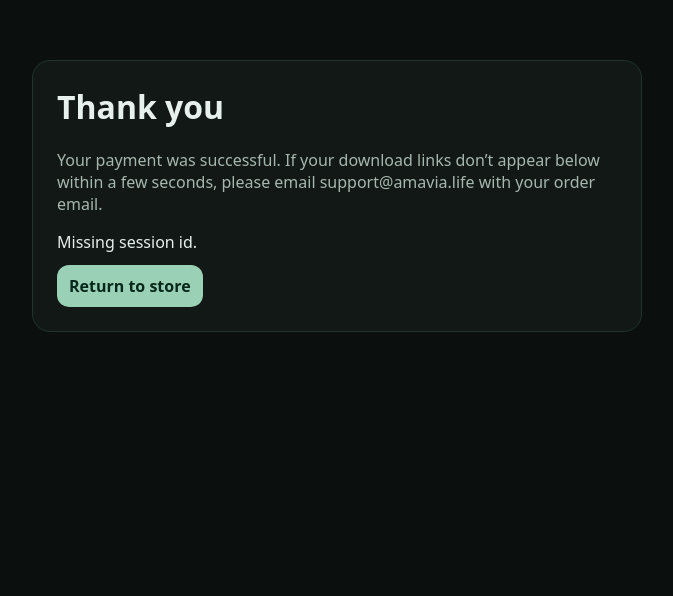
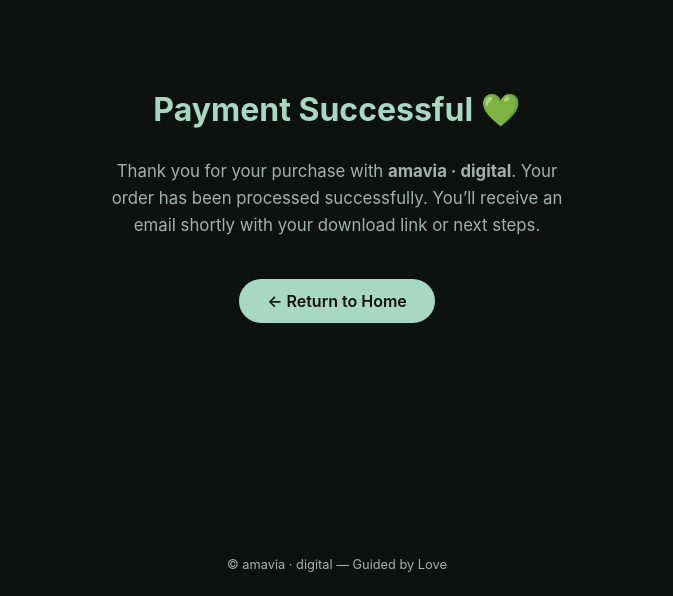
Before and after one commit to amavialife/amavia-cart, a plain HTML site: page success.html in a window 1280 px wide. Shown: the part 204-800 px from the top of the page, without its empty margins (303-976 px from the left). Drawn offline with Linux system fonts and the light colour scheme.

Commit message:
Update success.html

```diff
--- a/success.html
+++ b/success.html
@@ -1,43 +1,79 @@
-<!doctype html>
+<!DOCTYPE html>
 <html lang="en">
 <head>
-  <meta charset="utf-8" />
-  <meta name="viewport" content="width=device-width, initial-scale=1" />
-  <title>Thank you · Amavia</title>
+  <meta charset="UTF-8" />
+  <meta name="viewport" content="width=device-width, initial-scale=1.0" />
+  <title>Thank You | amavia · digital</title>
   <style>
-    body{font-family:system-ui,-apple-system,Segoe UI,Roboto,Helvetica,Arial,sans-serif;margin:0;background:#0b0f0e;color:#e8f0ed;display:grid;place-items:center;min-height:100vh}
-    .panel{max-width:560px;background:#111815;border:1px solid #22332c;border-radius:18px;padding:24px}
-    h1{margin-top:0}
-    .muted{color:#a7b7af}
-    a.btn{display:inline-block;margin-top:12px;background:#9ad0b5;color:#06281b;text-decoration:none;padding:10px 12px;border-radius:12px;font-weight:600}
-    #downloads{margin-top:14px}
+    :root {
+      --bg: #0d1110;
+      --text: #e7f6ef;
+      --accent: #a7d7c5;
+      --muted: #a3b1ad;
+      --button: #a7d7c5;
+      --button-text: #0d1110;
+    }
+
+    body {
+      margin: 0;
+      height: 100vh;
+      display: flex;
+      flex-direction: column;
+      justify-content: center;
+      align-items: center;
+      background: var(--bg);
+      color: var(--text);
+      font-family: "Inter", "Segoe UI", sans-serif;
+      text-align: center;
+    }
+
+    h1 {
+      font-size: 2rem;
+      margin-bottom: 0.75rem;
+      color: var(--accent);
+    }
+
+    p {
+      color: var(--muted);
+      font-size: 1.05rem;
+      max-width: 480px;
+      line-height: 1.6;
+    }
+
+    .btn {
+      display: inline-block;
+      margin-top: 1.5rem;
+      padding: 0.75rem 1.75rem;
+      background: var(--button);
+      color: var(--button-text);
+      border-radius: 999px;
+      text-decoration: none;
+      font-weight: 600;
+      transition: all 0.3s ease;
+    }
+
+    .btn:hover {
+      background: var(--accent);
+      transform: translateY(-2px);
+    }
+
+    footer {
+      position: absolute;
+      bottom: 1.5rem;
+      font-size: 0.8rem;
+      color: var(--muted);
+    }
   </style>
 </head>
 <body>
-  <div class="panel">
-    <h1>Thank you</h1>
-    <p class="muted">Your payment was successful. If your download links don’t appear below within a few seconds, please email support@amavia.life with your order email.</p>
-    <div id="downloads">Verifying your purchase…</div>
-    <a class="btn" href="/">Return to store</a>
-  </div>
+  <h1>Payment Successful 💚</h1>
+  <p>
+    Thank you for your purchase with <strong>amavia · digital</strong>.
+    Your order has been processed successfully. You’ll receive an email shortly
+    with your download link or next steps.
+  </p>
+  <a href="https://amavia.life" class="btn">← Return to Home</a>
 
-  <script>
-  (async function () {
-    const params = new URLSearchParams(window.location.search);
-    const sessionId = params.get('session_id');
-    const box = document.getElementById('downloads');
-    if (!sessionId) { box.innerText = 'Missing session id.'; return; }
-
-    try {
-      const res = await fetch(`/api/verify-session?session_id=${encodeURIComponent(sessionId)}`);
-      const data = await res.json();
-      if (!data.ok) { box.innerText = data.error || 'Could not verify payment.'; return; }
-      if (!data.downloads.length) { box.innerText = 'No downloadable items found.'; return; }
-      box.innerHTML = data.downloads.map(url => `<p><a class="btn" href="${url}" target="_blank" rel="noopener">Download</a></p>`).join('');
-    } catch (err) {
-      box.innerText = 'Error loading downloads.';
-    }
-  })();
-  </script>
+  <footer>© amavia · digital — Guided by Love</footer>
 </body>
 </html>
```
